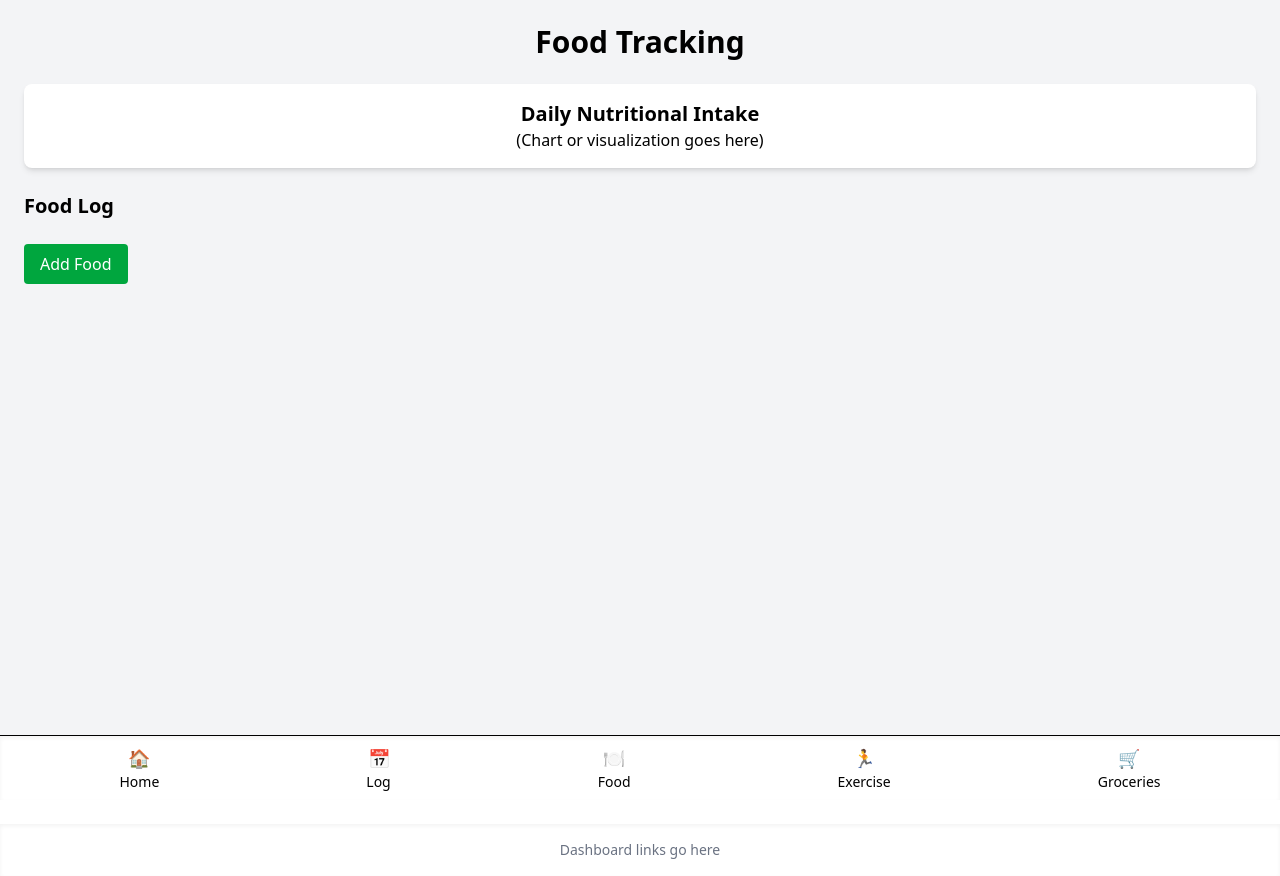
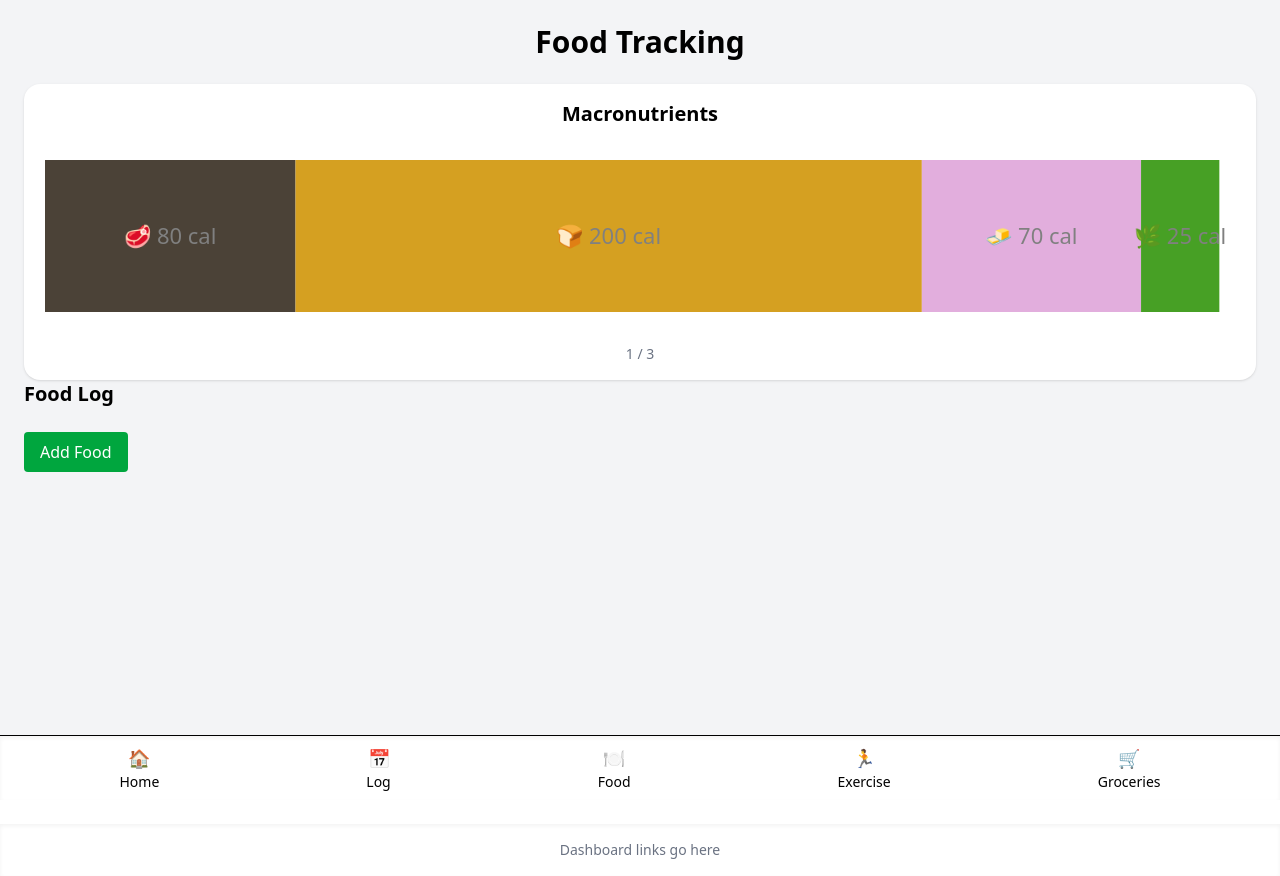
Before and after one commit to Sharif15/Nutritional_health_app, a Next.js app: page /food_tracking in a window 1280 px wide. Built offline with nearby package versions, Linux system fonts and the light colour scheme.

Commit message:
added the nutrition tracking bar to food tracking page

```diff
--- a/src/app/food_tracking/page.tsx
+++ b/src/app/food_tracking/page.tsx
@@ -1,6 +1,7 @@
 "use client";
 import { useState } from "react";
 import Button from "@/app/components/Button";
+import NutritionBars from "@/app/components/NutritionBars";
 import { Dialog } from "@/app/components/Dialog";
 
 export default function FoodTracking() {
@@ -17,17 +18,17 @@
   };
 
   return (
+    <div className="min-h-screen flex flex-col bg-gray-50">
     <main className="min-h-screen p-6 bg-gray-100">
-      <h1 className="text-3xl font-bold text-center mb-6">Food Tracking</h1>
+    {/* <main className="flex-grow px-4 py-6 space-y-6 max-w-5xl mx-auto"> */}
 
-      {/* Daily Nutritional Intake (Placeholder) */}
-      <section className="mb-6 p-4 bg-white shadow-md rounded-lg text-center">
-        <h2 className="text-xl font-semibold">Daily Nutritional Intake</h2>
-        <p>(Chart or visualization goes here)</p>
-      </section>
+    <h1 className="text-3xl font-bold text-center mb-6">Food Tracking</h1>
+
+    {/* Your visual bar graph (NutritionBars component placeholder) */}
+        { <NutritionBars /> }
 
       {/* Food Log */}
-      <section className="mb-6">
+      <section className="mb-6 items-center">
         <h2 className="text-xl font-semibold">Food Log</h2>
         <ul className="space-y-2">
           {foodLog.map((item, index) => (
@@ -72,5 +73,6 @@
         </div>
       </Dialog>
     </main>
+    </div>
   );
 }
```
